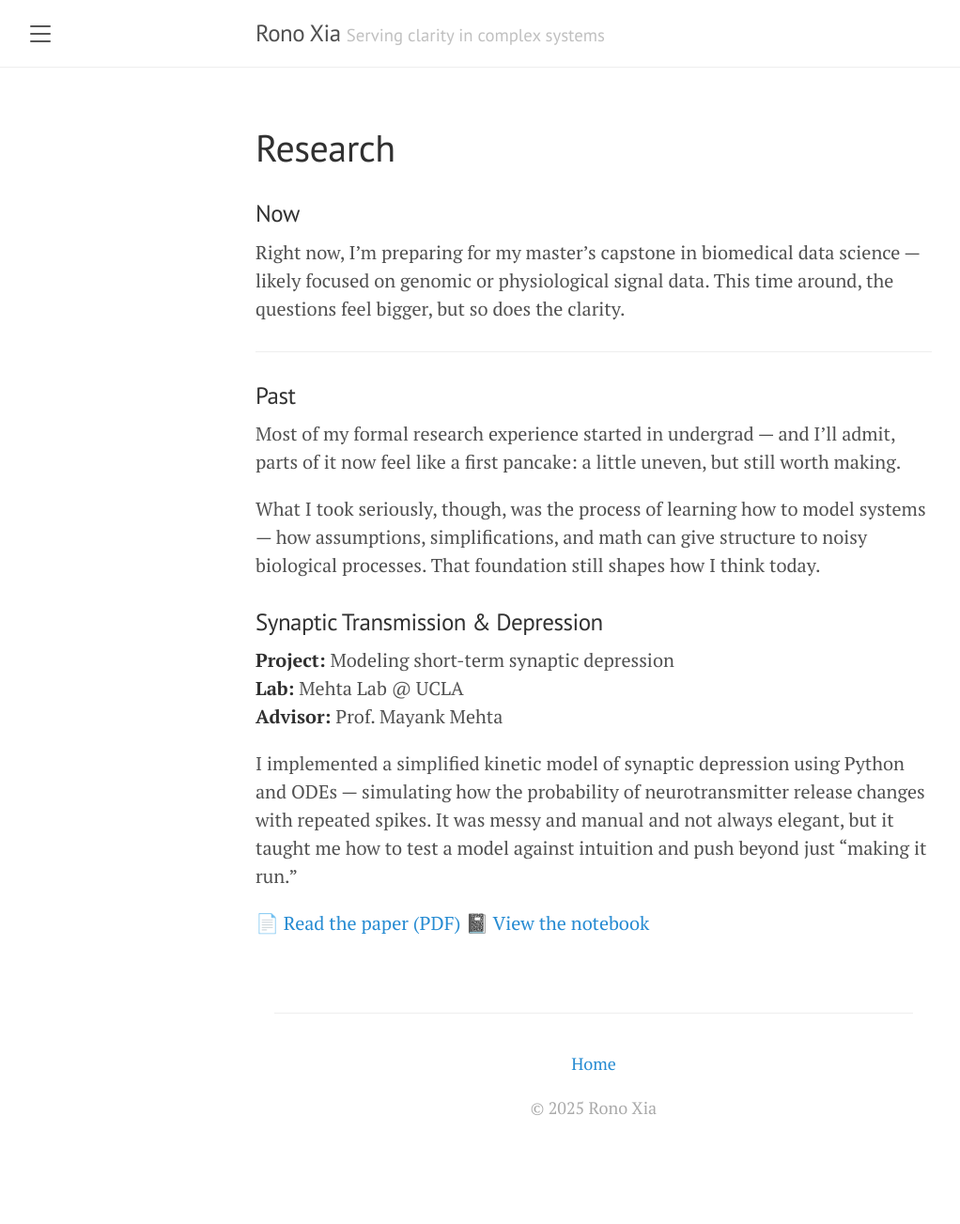
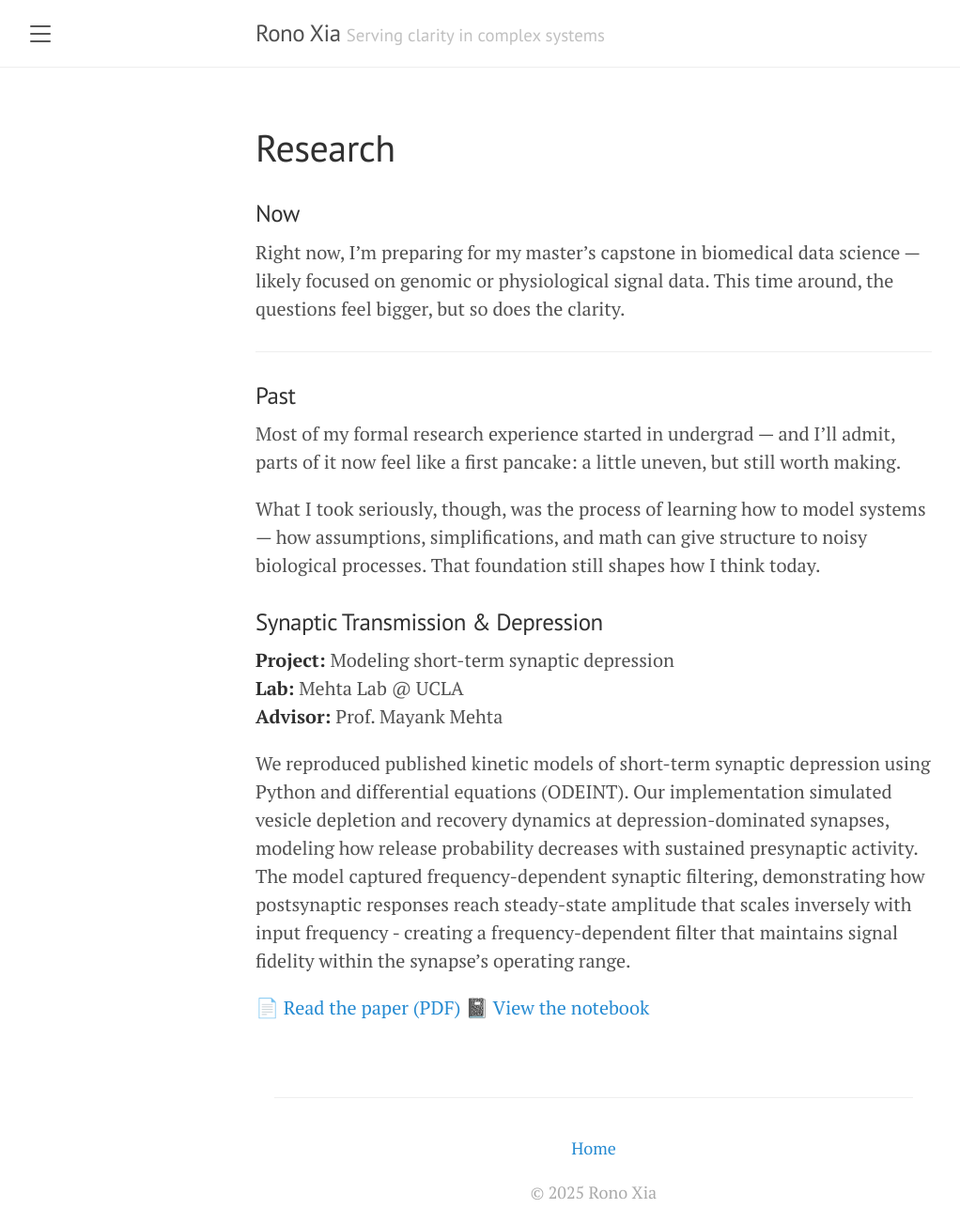
Before and after one commit to ronoxia/ronoxia.github.io, a Jekyll site: the page built from research.md, in a window 1280 px wide. Shown: the whole page at 94% size, without its empty margins (8-1030 px from the left). Built offline with Jekyll 4.4.1, drawn with Linux system fonts in a browser that asks for light colours; before the commit the page ends 1213 px from its top, so only the background shows below that.

Commit message:
update research description

```diff
--- a/research.md
+++ b/research.md
@@ -25,7 +25,7 @@ What I took seriously, though, was the process of learning how to model systems
 **Lab:** Mehta Lab @ UCLA
 **Advisor:** Prof. Mayank Mehta
 
-I implemented a simplified kinetic model of synaptic depression using Python and ODEs — simulating how the probability of neurotransmitter release changes with repeated spikes. It was messy and manual and not always elegant, but it taught me how to test a model against intuition and push beyond just "making it run."
+We reproduced published kinetic models of short-term synaptic depression using Python and differential equations (ODEINT). Our implementation simulated vesicle depletion and recovery dynamics at depression-dominated synapses, modeling how release probability decreases with sustained presynaptic activity. The model captured frequency-dependent synaptic filtering, demonstrating how postsynaptic responses reach steady-state amplitude that scales inversely with input frequency - creating a frequency-dependent filter that maintains signal fidelity within the synapse's operating range.
 
-📄 [Read the paper (PDF)]()
+📄 [Read the paper (PDF)](/assets/files/Simulating_Synaptic_Depression_to_Infer_Properties_of_Synaptic_Transmission.pdf)
 📓 [View the notebook]()
```
Also changed, not shown: 2 other files.
